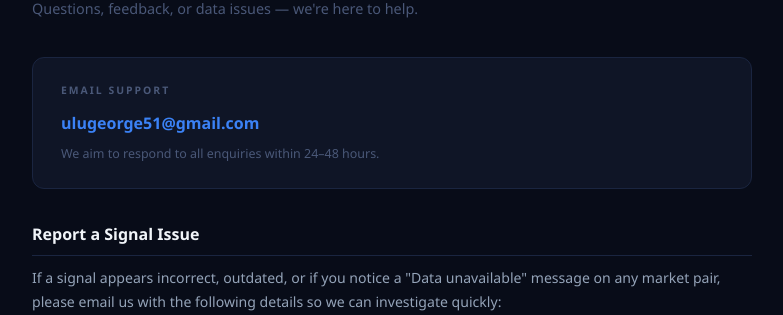
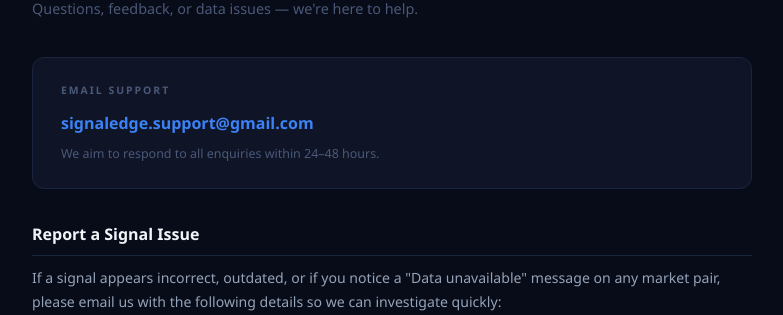
Before and after one commit to Og5legite20/signaledge, a Flask app: page /contact in a window 1280 px wide. Shown: the part 161-476 px from the top of the page, without its empty margins (248-1031 px from the left). Run offline with Flask 3, Linux system fonts and the light colour scheme.

Commit message:
Update support email to signaledge.support@gmail.com
Replaced ulugeorge51@gmail.com with signaledge.support@gmail.com
in contact.html and privacy.html.

Co-Authored-By: Claude Sonnet 4.6 <noreply@anthropic.com>

```diff
--- a/templates/contact.html
+++ b/templates/contact.html
@@ -150,7 +150,7 @@
 
     <div class="contact-card">
         <div class="label">Email Support</div>
-        <a class="email-link" href="mailto:ulugeorge51@gmail.com">ulugeorge51@gmail.com</a>
+        <a class="email-link" href="mailto:signaledge.support@gmail.com">signaledge.support@gmail.com</a>
         <p class="response-time">We aim to respond to all enquiries within 24–48 hours.</p>
     </div>
 
--- a/templates/privacy.html
+++ b/templates/privacy.html
@@ -116,7 +116,7 @@
     <p>We may update this Privacy Policy from time to time. Changes will be posted on this page with an updated date. We encourage you to review this policy periodically.</p>
 
     <h2>Contact Us</h2>
-    <p>If you have any questions about this Privacy Policy, please contact us at: <a href="mailto:ulugeorge51@gmail.com">ulugeorge51@gmail.com</a></p>
+    <p>If you have any questions about this Privacy Policy, please contact us at: <a href="mailto:signaledge.support@gmail.com">signaledge.support@gmail.com</a></p>
 </div>
 
 <footer>
```
